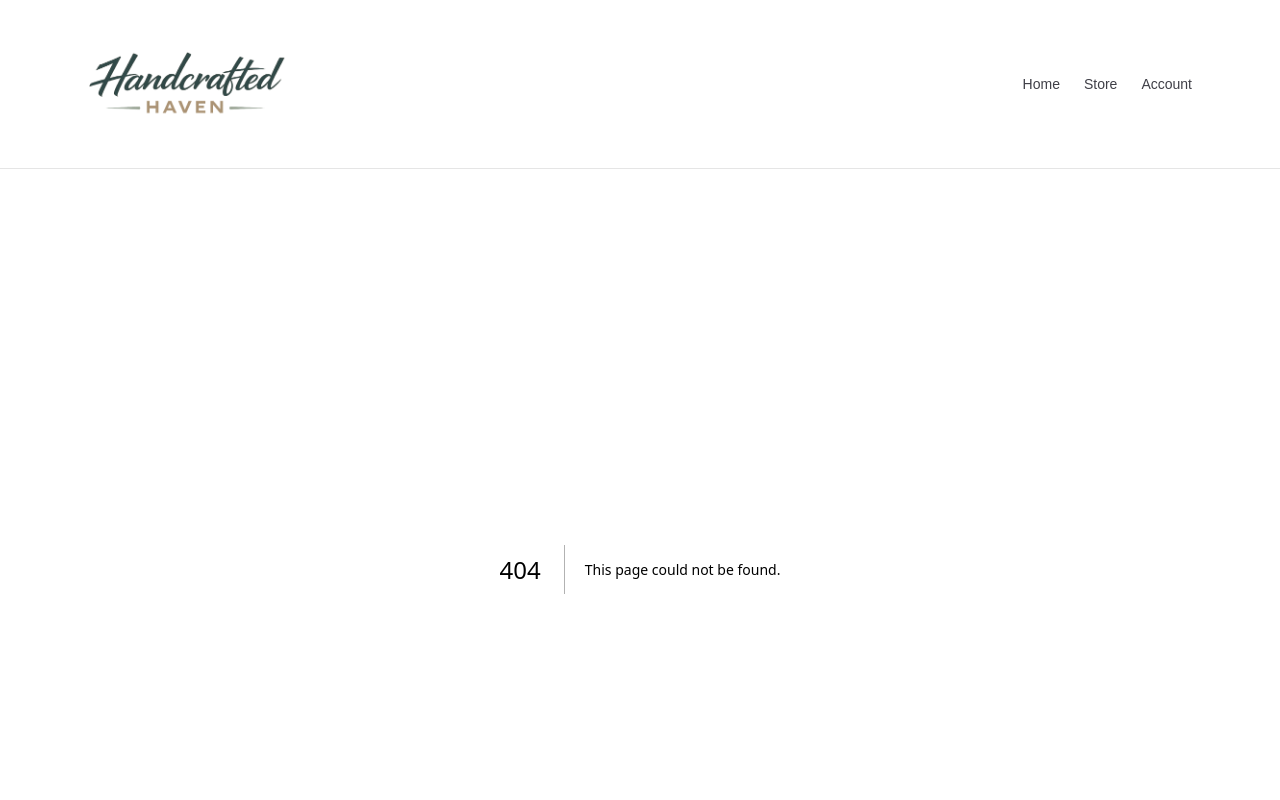
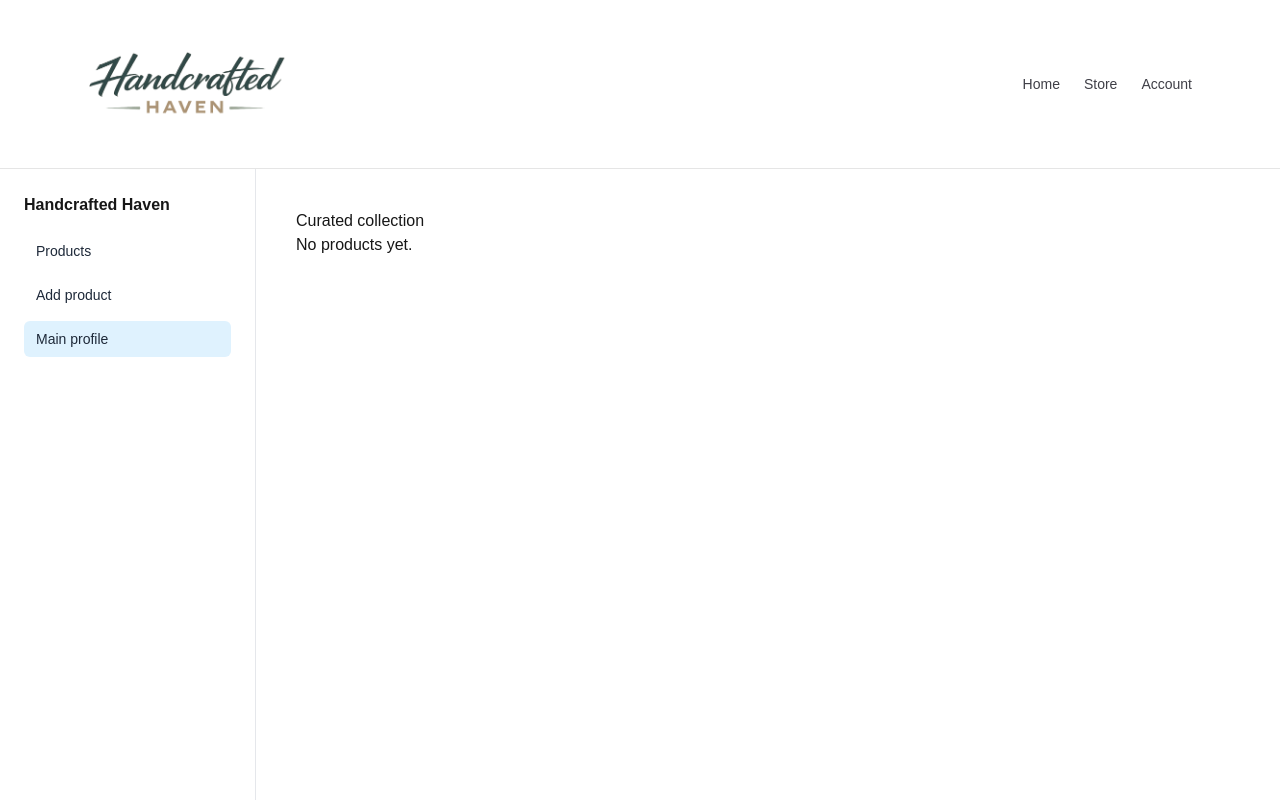
Before and after one commit to nelyjc/handcrafted-haven, a Next.js app: page /dashboard/profile in a window 1280 px wide. Before the commit this address had no page. Shown: the top 800 px of the page. Built offline with nearby package versions, Linux system fonts and the light colour scheme.

Commit message:
Leftnav added to seller's profile, file structure added

```diff
--- /dev/null
+++ b/app/dashboard/layout.tsx
@@ -0,0 +1,14 @@
+import type { ReactNode } from 'react';
+import SideNav from "@/app/ui/dashboard/sidenav";
+
+export default function DashboardLayout({ children }: { children: ReactNode }) {
+  return (
+    <div className="min-h-screen md:flex">
+      <aside className="border-b border-gray-200 p-4 md:w-64 md:border-b-0 md:border-r md:p-6">
+        <SideNav />
+      </aside>
+
+      <main className="flex-1 p-6 md:p-10">{children}</main>
+    </div>
+  );
+}
--- /dev/null
+++ b/app/dashboard/page.tsx
@@ -0,0 +1,5 @@
+import { redirect } from "next/navigation";
+
+export default function Page() {
+  redirect("/dashboard/profile");
+}
--- /dev/null
+++ b/app/dashboard/profile/page.tsx
@@ -0,0 +1,10 @@
+
+export default async function ProfilePage() {
+
+  return (
+      <div>
+        <h2>Curated collection</h2>
+          <p>No products yet.</p>
+      </div>
+  );
+}
--- a/app/profile/page.tsx
+++ /dev/null
@@ -1,3 +0,0 @@
-export default function ProfilePage() {
-    return;
-}
--- /dev/null
+++ b/app/ui/dashboard/nav-links.tsx
@@ -0,0 +1,32 @@
+"use client";
+
+import Link from "next/link";
+import { usePathname } from "next/navigation";
+import clsx from "clsx";
+
+const links = [
+  { name: "Products", href: "/dashboard/products" },
+  { name: "Add product", href: "/dashboard/products/add-product" },
+  { name: "Main profile", href: "/dashboard/profile" },
+];
+
+export default function NavLinks() {
+  const pathname = usePathname();
+
+  return (
+    <>
+      {links.map((link) => (
+        <Link
+          key={link.href}
+          href={link.href}
+          className={clsx(
+            "rounded-md px-3 py-2 text-sm font-medium text-gray-800 hover:bg-gray-100",
+            pathname === link.href && "bg-sky-100 text-blue-700"
+          )}
+        >
+          {link.name}
+        </Link>
+      ))}
+    </>
+  );
+}
--- /dev/null
+++ b/app/ui/dashboard/profile.tsx
@@ -0,0 +1,12 @@
+"use client";
+
+import { useState } from "react";
+
+export default function SellerProfilePage() {
+    return (
+        <div className="mx-auto max-w-6xl p-4">
+            <h1 className="text-4xl font-semibold">Seller Profile Page</h1>
+            <p className="text-sm text-zinc-600 dark:text-zinc-400">This is the seller profile page.</p>
+        </div>
+    );
+}
--- /dev/null
+++ b/app/ui/dashboard/sidenav.tsx
@@ -0,0 +1,12 @@
+import NavLinks from "./nav-links";
+
+export default function SideNav() {
+  return (
+    <div className="grid gap-4">
+      <div className="font-bold">Handcrafted Haven</div>
+      <nav className="grid gap-2">
+        <NavLinks />
+      </nav>
+    </div>
+  );
+}
--- a/package.json
+++ b/package.json
@@ -9,7 +9,8 @@
     "lint": "eslint"
   },
   "dependencies": {
-    "next": "16.1.4",
+    "clsx": "^2.1.1",
+    "next": "^16.1.6",
     "react": "19.2.3",
     "react-dom": "19.2.3"
   },
```
Also changed, not shown: app/lib/types.ts (added, +22 -0 lines), app/dashboard/products/add-product/page.tsx (added), app/dashboard/products/page.tsx (added), 2 other files (tests, documents, lock files or other folders).
